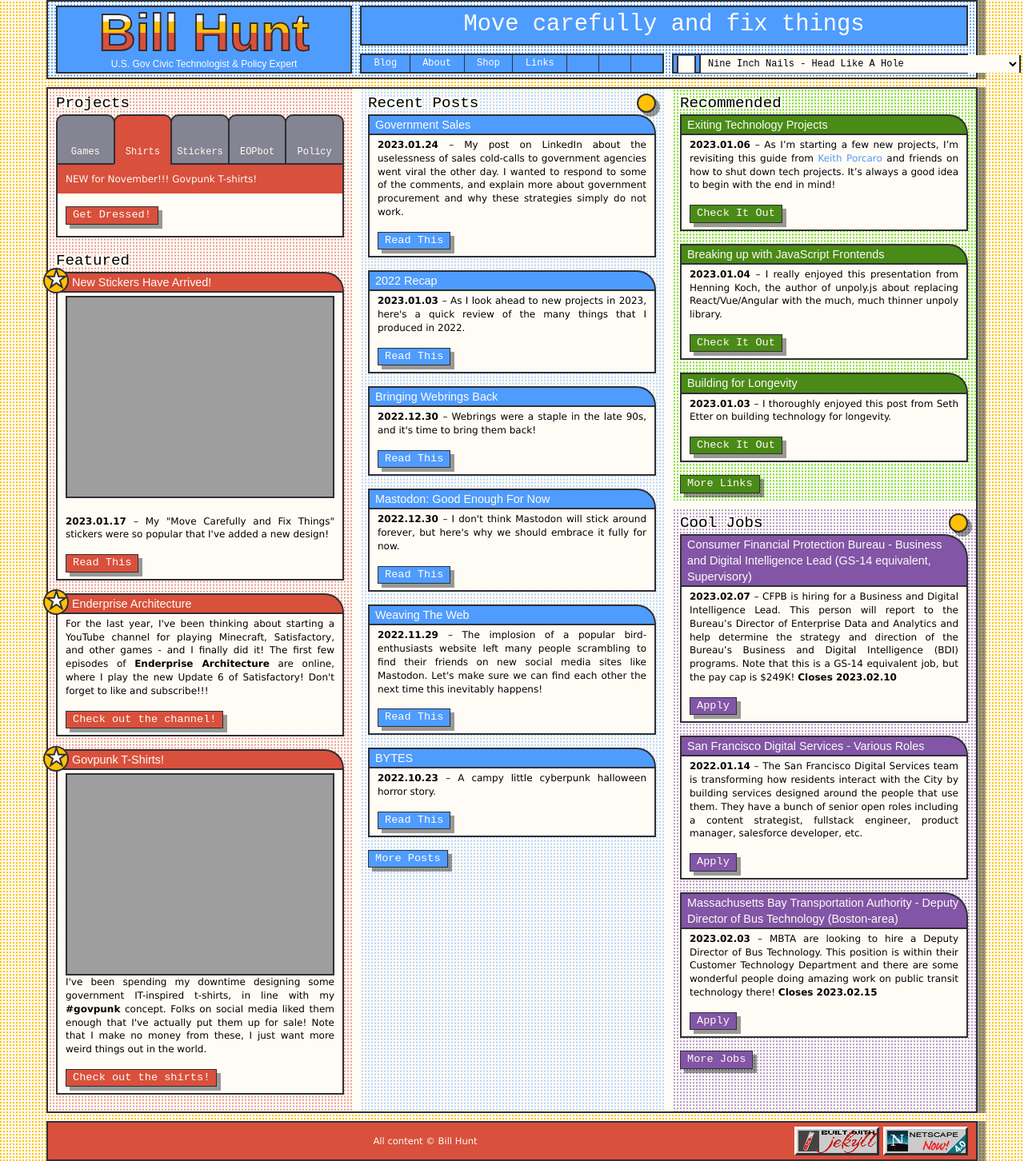
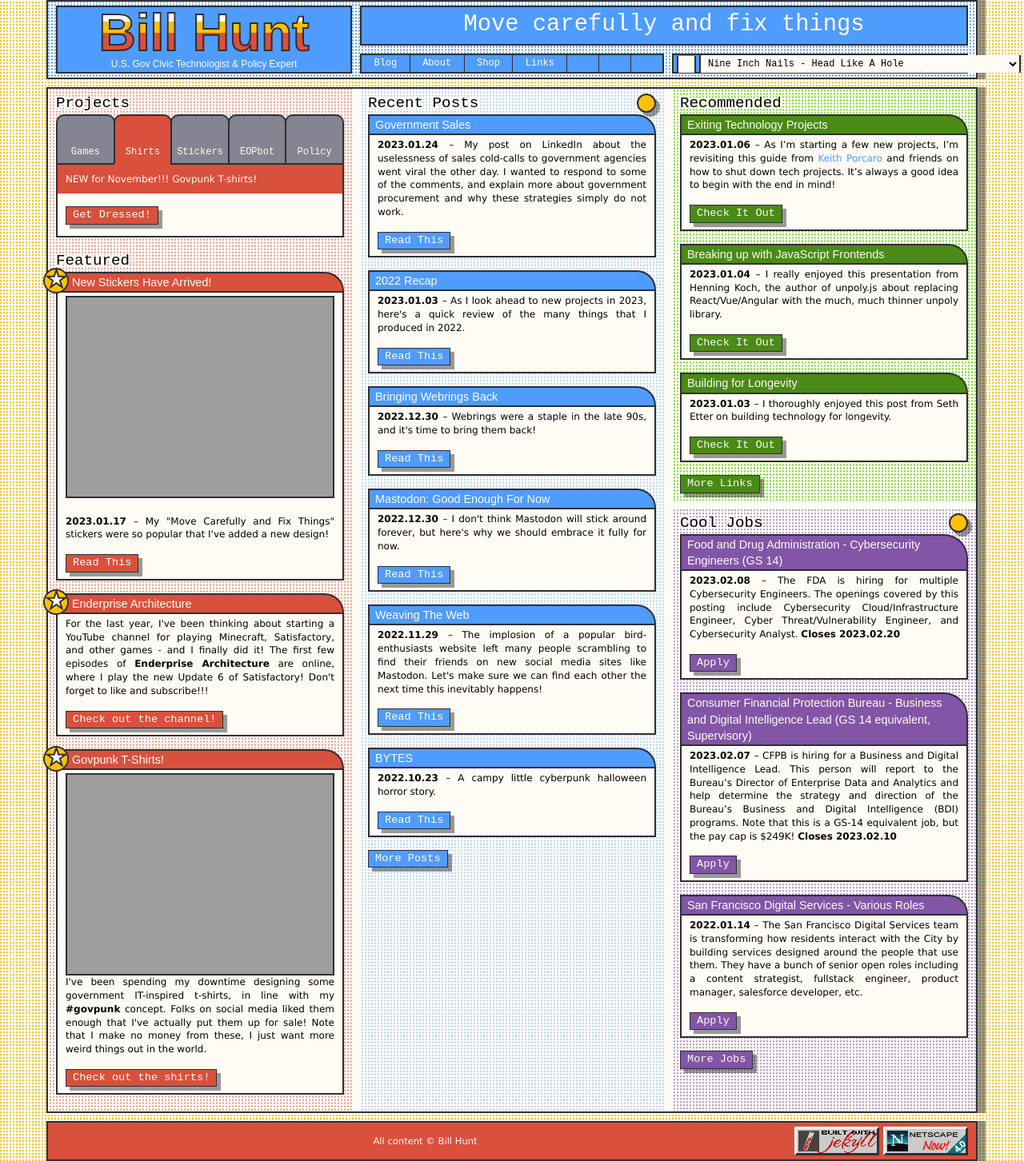
Before and after one commit to krusynth/billhunt.dev, a Jekyll site: the page built from index.md, in a window 1280 px wide. Shown: the whole page at 80% size. Built offline with Jekyll 4.4.1, drawn with Linux system fonts in a browser that asks for light colours; some web fonts are replaced.

Commit message:
Update jobs.

```diff
--- a/_data/jobs.yml
+++ b/_data/jobs.yml
@@ -1,4 +1,10 @@
-- title: Consumer Financial Protection Bureau - Business and Digital Intelligence Lead (GS-14 equivalent, Supervisory)
+- title: Food and Drug Administration - Cybersecurity Engineers (GS 14)
+  url: https://www.usajobs.gov/job/705302500
+  date: 2023-02-08
+  closes: 2023-02-20
+  content: The FDA is hiring for multiple Cybersecurity Engineers. The openings covered by this posting include Cybersecurity Cloud/Infrastructure Engineer, Cyber Threat/Vulnerability Engineer, and Cybersecurity Analyst.
+
+- title: Consumer Financial Protection Bureau - Business and Digital Intelligence Lead (GS 14 equivalent, Supervisory)
   url: https://www.usajobs.gov/job/704412100
   date: 2023-02-07
   closes: 2023-02-10
```
